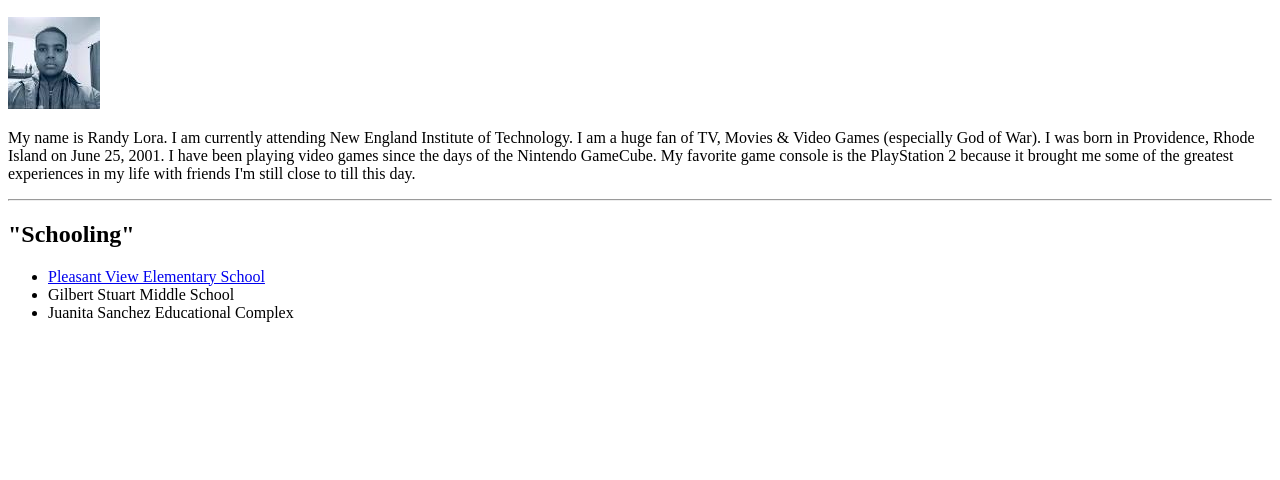
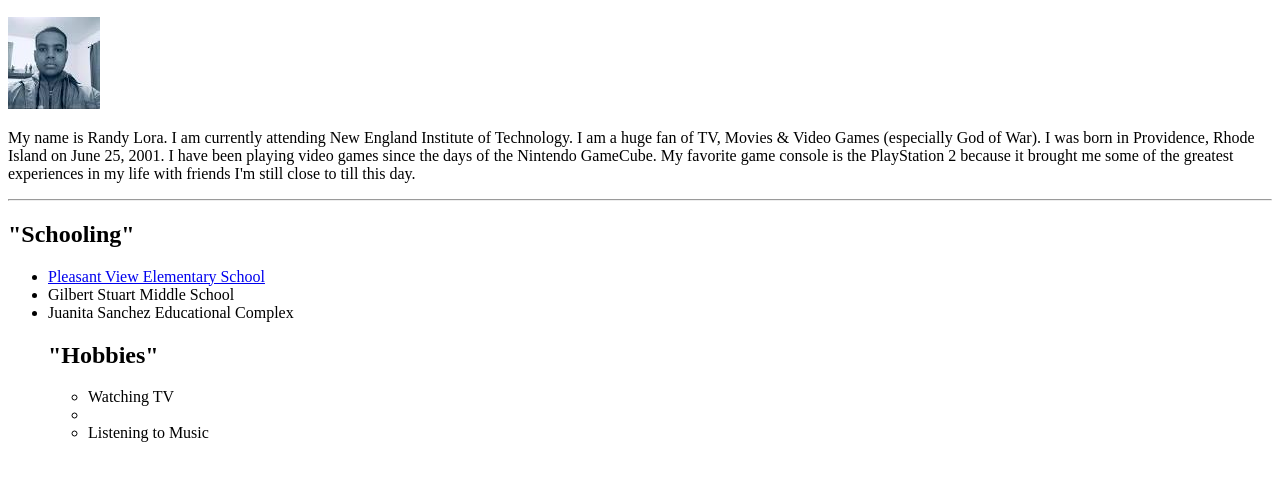
Before and after one commit to randy-lora/HTML_JS202221, a plain HTML site: page week2/Assignment2/index.html in a window 1280 px wide. Shown: the part 110-590 px from the top of the page. Drawn offline with Linux system fonts and the light colour scheme; files whose address does not match are found by name.

Commit message:
Assignment 2&4

```diff
--- a/week2/Assignment2/index.html
+++ b/week2/Assignment2/index.html
@@ -18,6 +18,14 @@
         <li>Gilbert Stuart Middle School</li>
         <li>Juanita Sanchez Educational Complex</li>
 
+        <h2>"Hobbies"</h2>
+        <ul>
+            <li>Watching TV</li>
+            <li> <a href="images/Playinggames.jpeg" Playing Video Games></a> </li>
+            <li>Listening to Music</li>
+
+        </ul>
+
     </ul>
 </body>
 </html>
```
Also changed, not shown: Assignment4/style.css (added), week2/Assignment2/images/Playinggames.jpeg (added), 2 other files.
